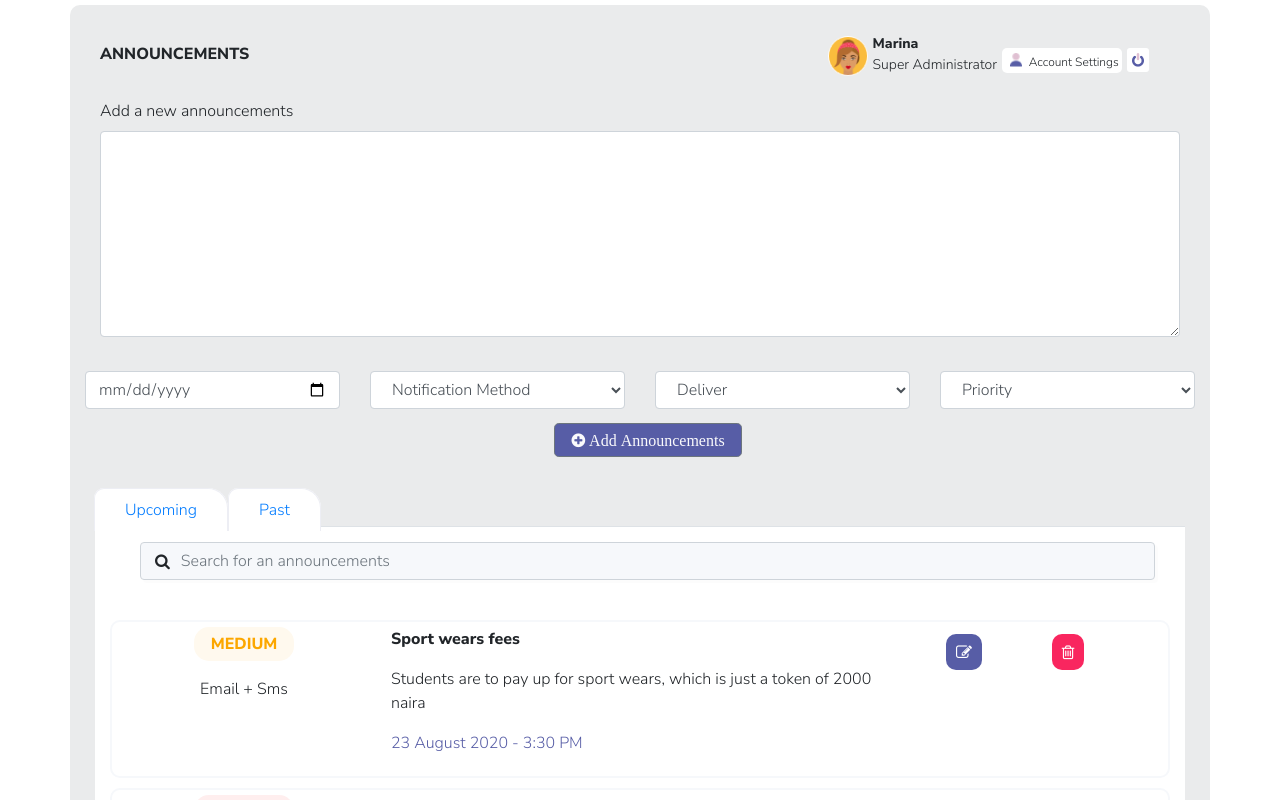
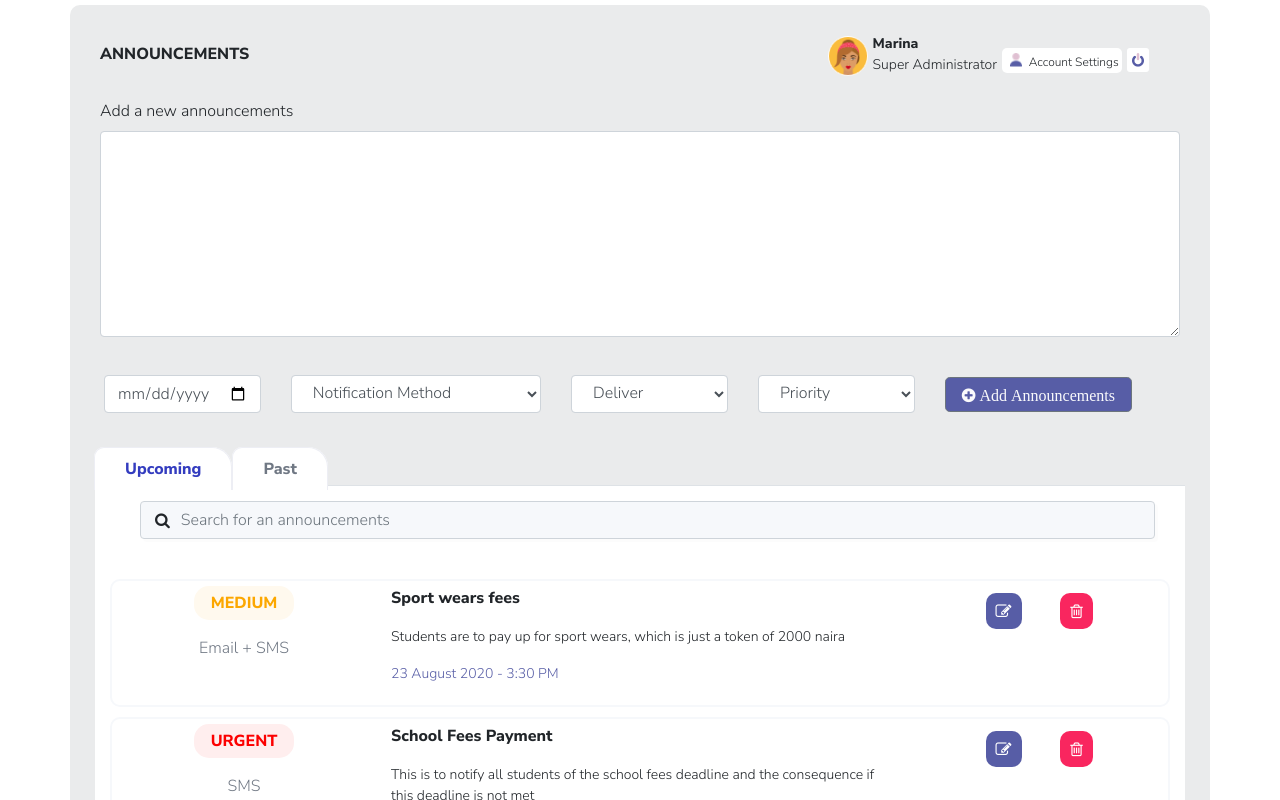
Before and after one commit to Xtarachiever/4010_Tasks, a React (Create React App) app: page / in a window 1280 px wide. Shown: the top 800 px of the page. Built offline with nearby package versions, Linux system fonts and the light colour scheme.

Commit message:
updated styles

```diff
--- a/public/index.html
+++ b/public/index.html
@@ -3,6 +3,8 @@
   <head>
     <meta charset="utf-8" />
     <link rel="icon" href="%PUBLIC_URL%/favicon.ico" />
+    <link rel="preconnect" href="https://fonts.gstatic.com">
+    <link href="https://fonts.googleapis.com/css2?family=Nunito+Sans:wght@200&display=swap" rel="stylesheet">
     <meta name="viewport" content="width=device-width, initial-scale=1" />
     <meta name="theme-color" content="#000000" />
     <meta
--- a/src/App.css
+++ b/src/App.css
@@ -8,6 +8,7 @@
 body{
   width: 100%;
   height: 100%;
+  font-family: 'Nunito Sans';
 }
 #root{
   display: flex;
@@ -58,7 +59,11 @@ body{
   margin: 5px;
   border-radius: 10px;
 }
-ul li{
+ul li a{
+  color: #707884;
+  font-weight: 600;
+}
+.active{
   color: #333CBF;
 }
 img{
@@ -136,6 +141,7 @@ select{
 .button button{
   background-color:#575DA6;
   color: #FAFAFC;
+  height: 35px;
 }
 .announcement{
   margin-top: 30px;
--- a/src/App.js
+++ b/src/App.js
@@ -55,12 +55,13 @@ class App extends React.Component {
   setEditAnnouncementsText=(id)=>{
     const updatedAnnouncement=[...this.state.sample].map((el)=>{
       if(el.id===id){
-        el.Announcements=this.state.Announcements
+        el.Announcements=this.state.editAnnouncementsText
       }
       return sample
     })
     this.setState({
-      sample:updatedAnnouncement
+      [this.state.sample.Announcements]:updatedAnnouncement,
+      editAnnouncements:null
     })
   }
   changeHandler=(e)=>{
@@ -77,7 +78,7 @@ class App extends React.Component {
         console.log('fhfhf')
       }
     }
-    console.log(dateDay)
+    // console.log(dateDay)
 
   }
   changeSearch=(e)=>{
@@ -151,7 +152,7 @@ class App extends React.Component {
     let dateDay=this.state.newDate.getDate() + "/" + parseInt(this.state.newDate.getMonth()+1) + "/" + this.state.newDate.getFullYear();
     return (
       <div className="all container">
-        <form onSubmit={this.submitHandler}>
+        <form onSubmit={this.submitHandler} style={{fontFamily:'Nunito Sans'}}>
         <div className="row row-header">
           <div className="announce">
             <p className="bold">ANNOUNCEMENTS</p>
@@ -193,11 +194,11 @@ class App extends React.Component {
             name="Announcements"
             value={Announcements} onChange={this.changeHandler}/>
           </Col>
-        <div className="row row-content form-details">
-            <div className="col-sm-5 col-md-3 col-12 mt-1">
+        <div className="row row-content form-details ml-1">
+            <div className="col-sm-5 col-xl-2 col-12 mt-1">
               <Input type="date" placeholder="Select a date" onChange={this.changeHandler} value={Date} name="Date"/>
             </div>
-            <div className="col-sm-5 col-md-3 col-12 mt-1">
+            <div className="col-sm-5 col-xl-3 col-12 mt-1">
               <select className="form-control" onChange={this.changeHandler} value={Notification_Method} name="Notification_Method">
                 <option disabled selected>Notification Method</option>
                 <option value="Email">Email</option>
@@ -205,7 +206,7 @@ class App extends React.Component {
                 <option value="Email + SMS">Email and Sms</option>
               </select>
             </div>
-            <Col md={{size:3}} className="mt-1 col-12 col-md-2 col-sm-5">
+            <Col xl={{size:2}} className="mt-1 col-12 col-xl-1 col-sm-5">
               <select className="form-control" onChange={this.changeHandler} value={Deliver} name="Deliver">
                 <option disabled selected>Deliver</option>
                 <option value="School Level">School Wide</option>
@@ -214,7 +215,7 @@ class App extends React.Component {
                 <option value="CourseWide">CourseWide</option>
               </select>
             </Col>
-            <div className="col-md-3 col-sm-5 mt-1">
+            <div className="col-xl-2 col-sm-5 mt-1">
               <select className="form-control" onChange={this.changeHandler} value={Priority} name="Priority">
               <option disabled selected>Priority</option>
                 <option value="Urgent">Urgent</option>
@@ -222,8 +223,8 @@ class App extends React.Component {
                 <option value="Normal">Normal</option>
               </select>
             </div>
-            <div className="button mt-1">
-              <Button type="submit" className="fa fa-plus-circle btn-lg ml-3" onClick={this.clearAll}> Add Announcements</Button>
+            <div className="button col-xl col-md-4 col-sm-6">
+              <Button type="submit" className="fa fa-plus-circle btn-lg mb-1" onClick={this.clearAll}> Add Announcements</Button>
             </div>
         </div>
         </form>
@@ -239,41 +240,42 @@ class App extends React.Component {
                   <div className="announcement">
                       {
                           filteredSearch.map(id=>
-
                           <div className='row row-content each-announcement'>
                             <div className='col-12 col-sm-3 starts'>
                               <p className={`pills bold ${id.Priority || ""}`}>{id.Priority}</p>
-                              <p>{id.Passage}</p>
+                              <p style={{color:'#707884'}}>{id.Passage}</p>
                             </div>
                             {
                               this.state.editAnnouncements===id.id ?
                                 (<Col md={{size:15}} className="col-sm-12">
-                              <Input type="textarea" rows="8" id="announcements"
-                              name="Announcements"
-                              value={id.Announcements} onChange={this.changeHandler}/>
+                              <Input type="textarea" rows="8" id="editAnnouncementsText"
+                              name="editAnnouncementsText"
+                              value={this.state.editAnnouncementsText} onChange={this.changeHandler}/>
                             </Col>):
                             (
 
                                   <div className="col-sm-6 col-12">
                                       <p style={{fontWeight:'550'}}>{id.Heading}</p>
-                                      <p>{id.Announcements}</p>
-                                      <p style={{color:'#575DA6'}}>{id.Date}</p>
+                                      <p style={{fontSize:'14px'}}>{id.Announcements}</p>
+                                      <p style={{color:'#575DA6',fontSize:'14px'}}>{id.Date}</p>
                                   </div>
                             )
                             }
+                            <div className="row col-xl-2 col-sm-3 ml-xl-5">
                                 {
                                   this.state.editAnnouncements===id.id ? (
-                                <div className="col-sm-1 ml-3 edit col-5">
+                                    <div className=" edit col-6">
                                       <i className="fa fa-paper-plane" onClick={()=>this.setEditAnnouncementsText(id.id)}></i>
                                     </div>
                                   ):(
-                                <div className="col-sm-1 ml-3 edit col-5">
+                                    <div className=" edit col-6">
                                       <i className="fa fa-edit" onClick={()=>this.setEditAnnouncements(id.id)}></i>
                                     </div>
                                   )
                                 }
-                              <div className="col-sm-1 ml-3 delete col-5">
+                                  <div className=" delete col-6">
                                     <i className="fa fa-trash-o" onClick={()=>this.deleteAnnouncement(id)}></i>
+                                  </div>
                             </div>
                       </div>)}
                   </div>
--- a/src/sample.js
+++ b/src/sample.js
@@ -6,7 +6,7 @@ export const sample=
         "Heading":"Sport wears fees",
         "Priority":"MEDIUM",
         "Deliver":"School Wide",
-        "Passage":"Email + Sms",
+        "Passage":"Email + SMS",
         "Announcements":"Students are to pay up for sport wears, which is just a token of 2000 naira"
     },
     {
@@ -15,7 +15,7 @@ export const sample=
         "Heading":"School Fees Payment",
         "Priority":"URGENT",
         "Deliver":"School Wide",
-        "Passage":"Sms",
+        "Passage":"SMS",
         "Announcements":"This is to notify all students of the school fees deadline and the consequence if this deadline is not met"
     },
     {
--- a/src/upcoming.js
+++ b/src/upcoming.js
@@ -10,7 +10,7 @@ class Upcoming extends React.Component{
                             const active=(tab===this.props.selected ? 'active' : " ");
                             return(
                                 <li className="nav-item" key={tab}>
-                                    <a className="active" onClick={()=>this.props.setSelected(tab)}>{tab}</a>
+                                    <a className={active} onClick={()=>this.props.setSelected(tab)}>{tab}</a>
                                 </li>
                             );
                         })
```
Also changed, not shown: 1 other file (tests, documents, lock files or other folders). Lines whose indentation alone changed are shown as unchanged.
